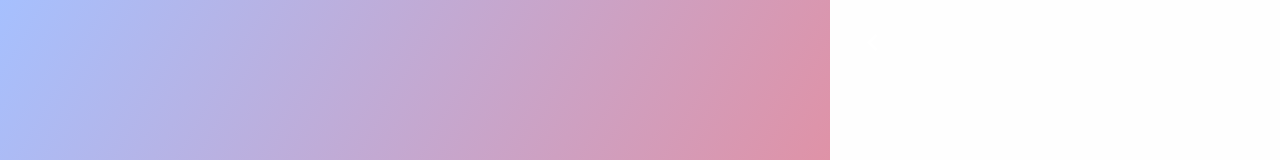
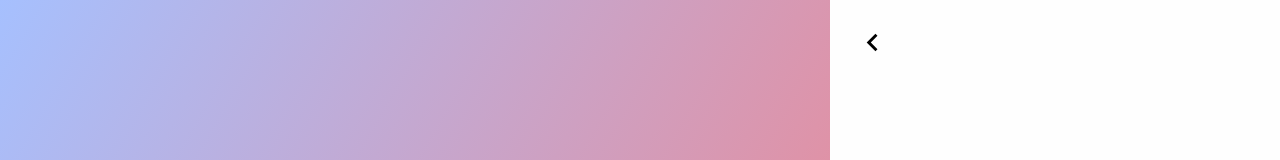
Before and after one commit to wikar-corp/Frontend, a React (Create React App) app in the folder frontend/: page / in a window 1280 px wide. Both pictures are taken after a click on the element "Create Account". Shown: the top 160 px of the page. Built offline with nearby package versions, Linux system fonts and the light colour scheme.

Commit message:
left icon register color

```diff
--- a/frontend/src/components/global/LoginOverlay/SignInForm/register.tsx
+++ b/frontend/src/components/global/LoginOverlay/SignInForm/register.tsx
@@ -45,6 +45,7 @@ export const Register = ({ setElement }: { setElement: any }) => {
   };
 
   const bg = useColorModeValue("BACKGROUND_1.LIGHT", "BACKGROUND_1.DARK");
+  const text = useColorModeValue("black", "white");
 
   return (
     <Flex
@@ -60,7 +61,7 @@ export const Register = ({ setElement }: { setElement: any }) => {
         position="absolute"
         left="25px"
         top="25px"
-        color="white"
+        color={text}
         boxSize="35px"
         cursor="pointer"
         _hover={{ opacity: 0.6 }}
```
